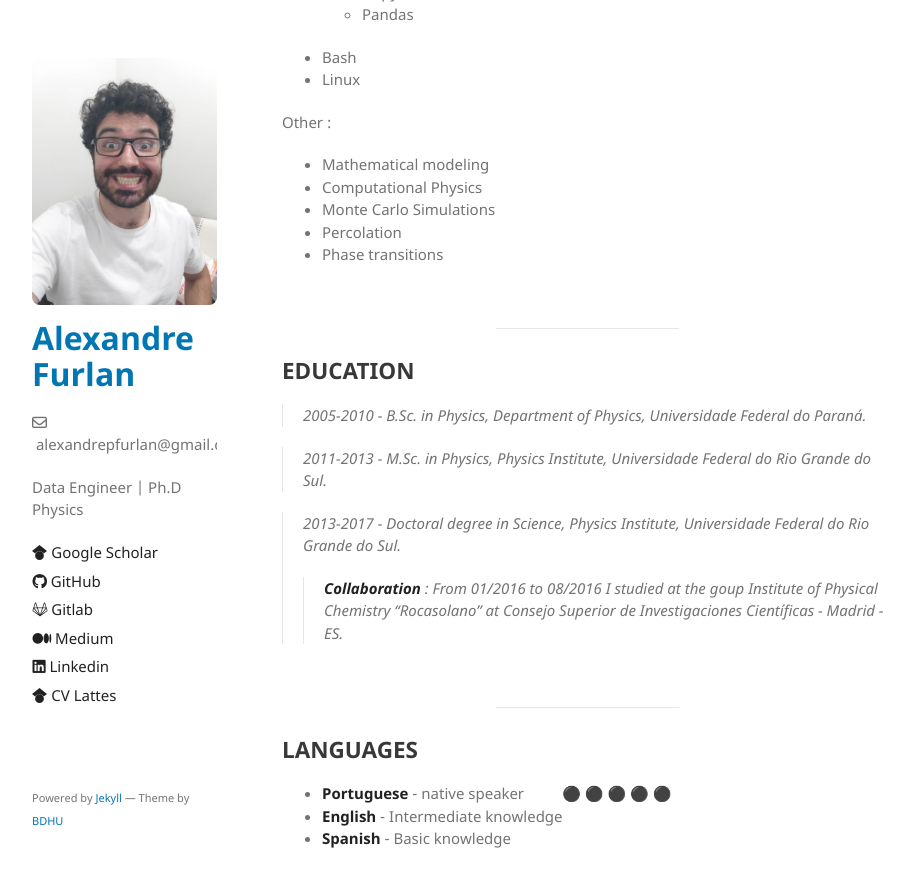
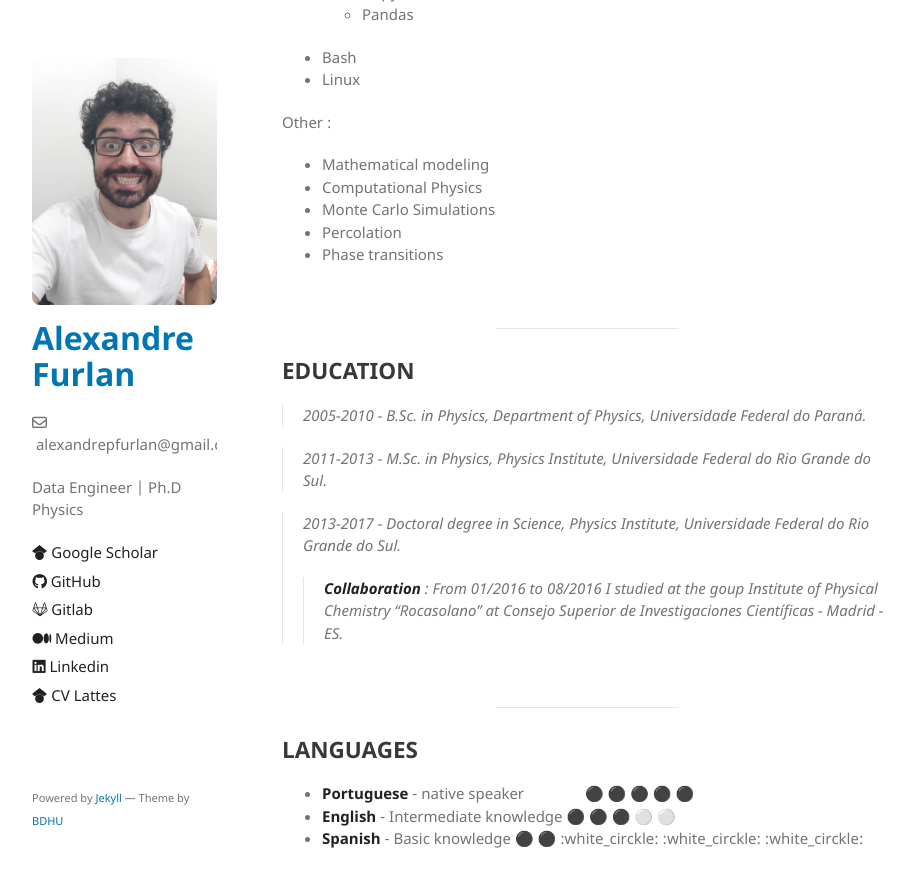
Before and after one commit to apfurlan/apfurlan.github.io, a Jekyll site: the page built from cv-page.md, in a window 1280 px wide and 900 px high, scrolled down 1751 px. Shown: the top 887 px of the window, without its empty margins (178-1092 px from the left). Built offline with Jekyll 4.4.1, drawn with Linux system fonts in a browser that asks for light colours; emoji names are drawn with the system emoji font; our own code applies the rules of GitHub Pages for plain Markdown files; some of the changed lines change nothing that is shown.

Commit message:
init commit

```diff
--- a/cv-page.md
+++ b/cv-page.md
@@ -124,6 +124,6 @@
 
 ## LANGUAGES
 
-- **Portuguese** - native speaker &ensp; &ensp; &ensp; :black_circle: :black_circle: :black_circle: :black_circle: :black_circle:
-- **English** - Intermediate knowledge
-- **Spanish** - Basic knowledge
+- **Portuguese** - native speaker &ensp; &ensp; &ensp; &ensp; &ensp; :black_circle: :black_circle: :black_circle: :black_circle: :black_circle:
+- **English** - Intermediate knowledge :black_circle: :black_circle: :black_circle: :white_circle: :white_circle:
+- **Spanish** - Basic knowledge :black_circle: :black_circle: :white_circkle: :white_circkle: :white_circkle:
```
